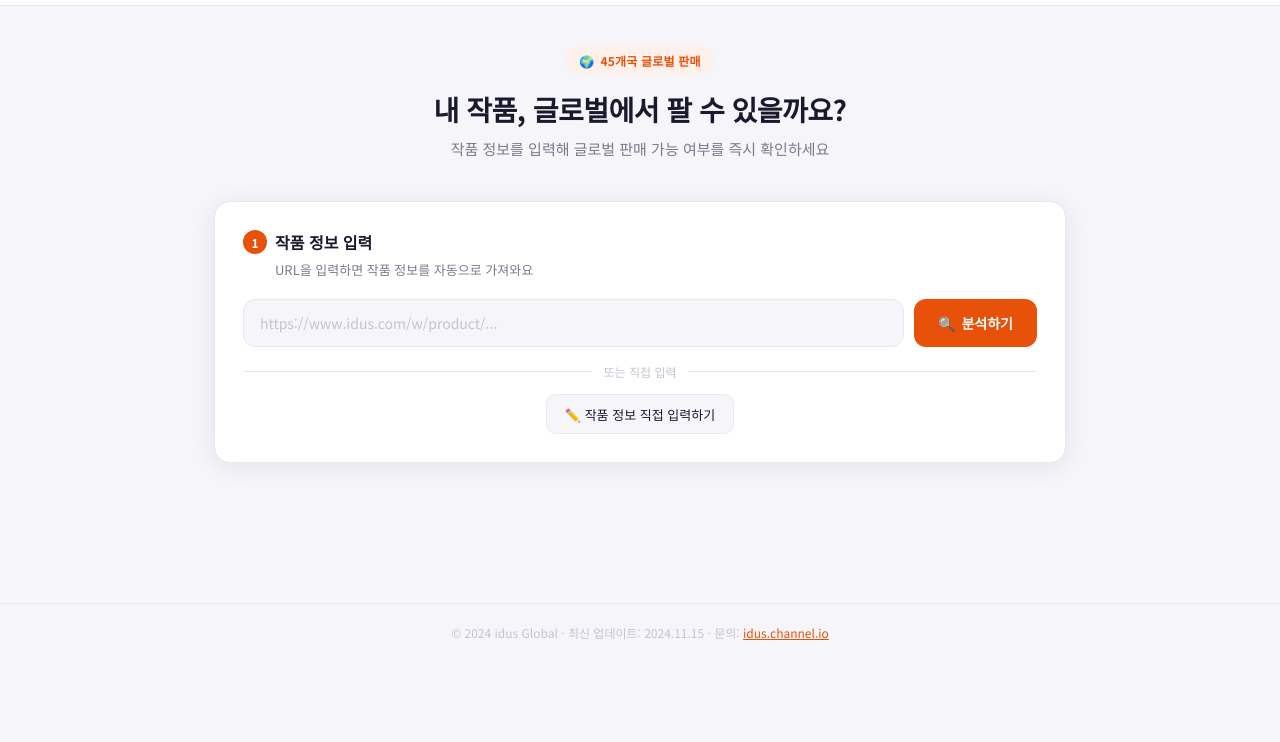
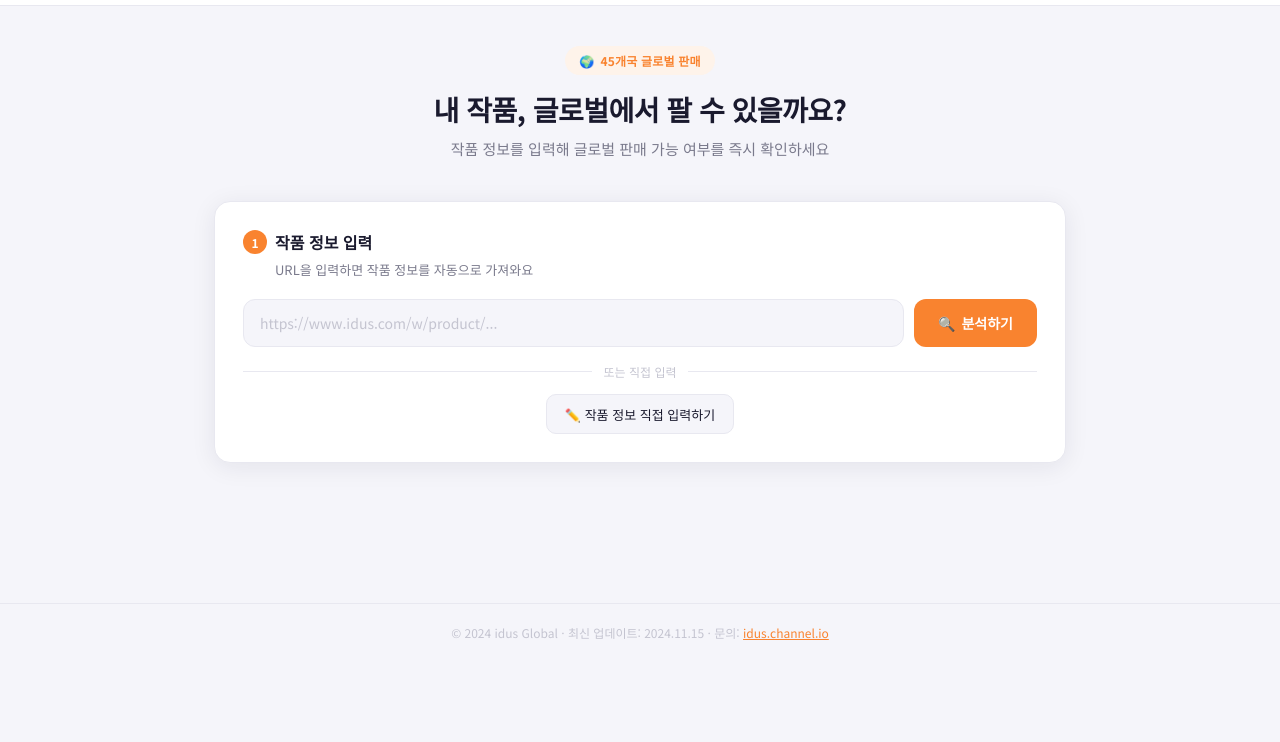
Before and after one commit to hyan-del/idus-dashboard, a website: page public/index.html in a window 1280 px wide. Shown: the part 58-800 px from the top of the page. Drawn offline with Linux system fonts and the light colour scheme.

Commit message:
update theme color

```diff
--- a/public/index.html
+++ b/public/index.html
@@ -7,9 +7,9 @@
 <link href="https://fonts.googleapis.com/css2?family=Noto+Sans+KR:wght@300;400;500;700&family=Noto+Sans+JP:wght@300;400;500;700&display=swap" rel="stylesheet">
 <style>
   :root {
-    --primary: #E8510A;
-    --primary-light: #F06030;
-    --primary-pale: #FEF1EC;
+    --primary: #F9832F;
+    --primary-light: #FAAB6E;
+    --primary-pale: #FEF3EA;
     --dark: #1A1A2E;
     --gray-dark: #3D3D3D;
     --gray-mid: #7A7A8C;
```
